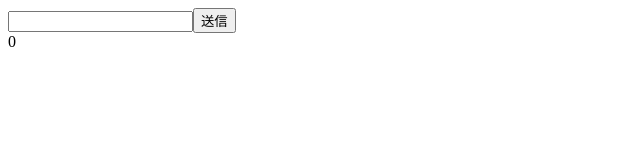
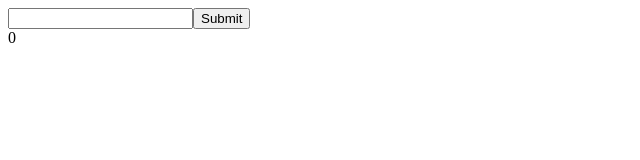
Before and after one commit to furukawa-inc/github-scouter, a React app in the folder front/: page / in a window 1280 px wide. Shown: the top 160 px of the page, without its empty margins (0-640 px from the left). Built offline with nearby package versions, Linux system fonts and the light colour scheme; the HTML template or start-up script is replaced by a standard one.

Commit message:
Update: やっぱり英語にした

```diff
--- a/front/src/components/top.tsx
+++ b/front/src/components/top.tsx
@@ -17,7 +17,7 @@ const Top = (props: any) => (
       value={props.top.inputValue}
       onChange={e => props.changeText(e.target.value)}
     />
-    <button onClick={() => postId(props)}>送信</button>
+    <button onClick={() => postId(props)}>Submit</button>
 
     <div>{props.top.combatPower}</div>
   </div>
```
